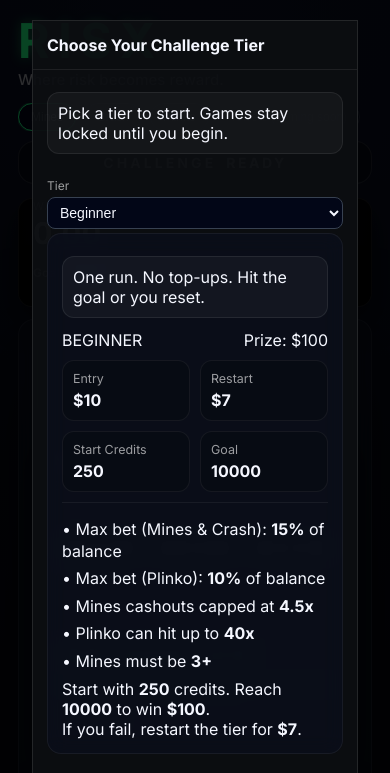
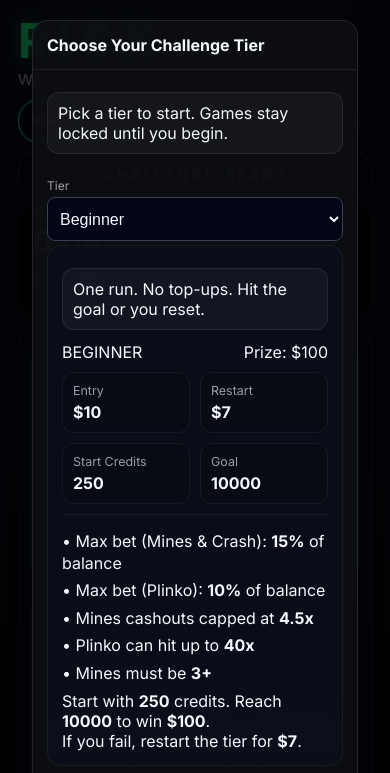
Before and after one commit to OfficialCurtiis/RISX.Offshore, a website: page challenge.html in a window 390 px wide. Shown: the top 773 px of the page. Drawn offline with Linux system fonts and the light colour scheme.

Commit message:
mobile pass + update

```diff
--- a/app.js
+++ b/app.js
@@ -231,9 +231,12 @@ const pfLastRoundEl        = document.getElementById("pfLastRound");
 const openPfBtn            = document.getElementById("openPfBtn");
 const pfOpenBtn            = document.getElementById("pfOpenBtn");
 
+
 // ================================
 // Bet Settings Lock (Mines/Crash/Plinko)
 // ================================
+
+
 function _setDisabled(el, disabled) {
   if (!el) return;
   el.disabled = !!disabled;
--- a/style.css
+++ b/style.css
@@ -1221,7 +1221,7 @@ select:focus {
 
 #game-crash .crash-wrap .crash-graph{
   aspect-ratio: 16 / 9;
-  height: auto;        /* important: don't let mobile set a fixed height */
+  height: auto;
   min-height: 0;
 }
 
@@ -2013,67 +2013,6 @@ html.booting .modal {
   transform: translate(-50%, 6px) !important;
 }
 
-  /* ========================= */
-/* RESPONSIVE (MOBILE)       */
-/* ========================= */
-@media (max-width: 720px){
-
-  .site-header{
-    flex-direction:column;
-    align-items:flex-start;
-    gap:6px;
-  }
-
-  /* MINES mobile */
-  #game-mines .panel-row{
-    display:flex;
-    flex-direction:column;
-    gap:14px;
-  }
-
-  #game-mines .mines-main-panel{ order:1; }
-  #game-mines .control-panel{ order:2; max-width:100%; }
-
-  .mines-grid{
-    width:100%;
-    max-width:360px;
-    aspect-ratio:1/1;
-    padding:12px;
-    gap:6px;
-  }
-
-  /* CRASH mobile */
-  #game-crash.active{
-    display:flex;
-    flex-direction:column;
-    gap:14px;
-  }
-
-  #game-crash .crash-layout{
-    display:flex;
-    flex-direction:column;
-    gap:8px;
-  }
-
-  #game-crash .crash-graph{
-    min-height:320px;
-    height:320px;
-  }
-}
-
-/* Mobile stack */
-@media (max-width: 720px){
-  .site-header--challenge{
-    grid-template-columns: 1fr;
-    gap: 10px;
-  }
-
-  .wallet-block{
-    width: 100%;
-  }
-}
-
-
 /* =========================
    Wallet-mode additions
 ========================= */
@@ -2650,13 +2589,6 @@ body.landing .landing-label{
 /* Optional: hide sub text forever */
 #challengeHudSub{ display: none !important; }
 
-/* Mobile */
-@media (max-width: 900px){
-  .site-header--challenge{
-    grid-template-columns: 1fr;
-  }
-}
-
 .site-header--challenge .header-wallet{
   padding: 12px 14px;   /* tighter */
 }
@@ -2694,3 +2626,129 @@ body.landing .landing-label{
 .site-header--challenge .header-wallet{
   padding-top: 10px;   /* was 12 */
 }
+
+/* ========================= */
+/* RESPONSIVE (MOBILE)       */
+/* ========================= */
+
+/* Tablet-ish / small laptop */
+@media (max-width: 900px){
+  .site-header--challenge{
+    grid-template-columns: 1fr;
+  }
+}
+
+/* Phone / small tablet */
+@media (max-width: 768px) {
+
+  /* Prevent weird horizontal scroll */
+  html, body {
+    overflow-x: hidden;
+  }
+
+  /* Main container breathing room */
+  .app, .container, main {
+    padding-left: 12px;
+    padding-right: 12px;
+  }
+
+  /* Modals: always centered, full overlay, no off-screen cards */
+  .modal {
+    padding: 14px !important;
+    align-items: center !important;
+    justify-content: center !important;
+  }
+
+  .modal .modal-card {
+    width: min(560px, 94vw) !important;
+    max-height: 86vh !important;
+    overflow: auto !important;
+    border-radius: 16px !important;
+  }
+
+  /* Finger-friendly controls */
+  button, .btn {
+    min-height: 44px;
+  }
+
+  input, select {
+    min-height: 44px;
+    font-size: 16px; /* prevents iOS zoom */
+  }
+
+  /* Stack header */
+  .site-header{
+    flex-direction: column;
+    align-items: flex-start;
+    gap: 6px;
+  }
+
+  .site-header--challenge{
+    grid-template-columns: 1fr;
+    gap: 10px;
+  }
+
+  .wallet-block{
+    width: 100%;
+  }
+
+  /* MINES mobile */
+  #game-mines .panel-row{
+    display: flex;
+    flex-direction: column;
+    gap: 14px;
+  }
+
+  #game-mines .mines-main-panel{ order: 1; }
+  #game-mines .control-panel{ order: 2; max-width: 100%; }
+
+  .mines-grid{
+    width: 100%;
+    max-width: 360px;
+    aspect-ratio: 1 / 1;
+    padding: 12px;
+    gap: 6px;
+    touch-action: manipulation;
+  }
+
+  .mines-cell, .cell, .tile {
+    min-width: 34px;
+    min-height: 34px;
+  }
+
+  /* CRASH mobile */
+  #game-crash.active{
+    display: flex;
+    flex-direction: column;
+    gap: 14px;
+  }
+
+  #game-crash .crash-layout{
+    display: flex;
+    flex-direction: column;
+    gap: 8px;
+  }
+
+  #game-crash .crash-graph{
+    min-height: 320px;
+    height: 320px;
+  }
+
+  /* Generic "split layout" stacker (safe-ish) */
+  .row, .cols, .two-col, .layout, .grid-2, .split {
+    flex-direction: column !important;
+  }
+}
+
+/* Ultra-small phones */
+@media (max-width: 420px) {
+  .mines-grid{
+    max-width: 320px;
+    padding: 10px;
+    gap: 5px;
+  }
+
+  .modal .modal-card{
+    width: 96vw !important;
+  }
+}
```
